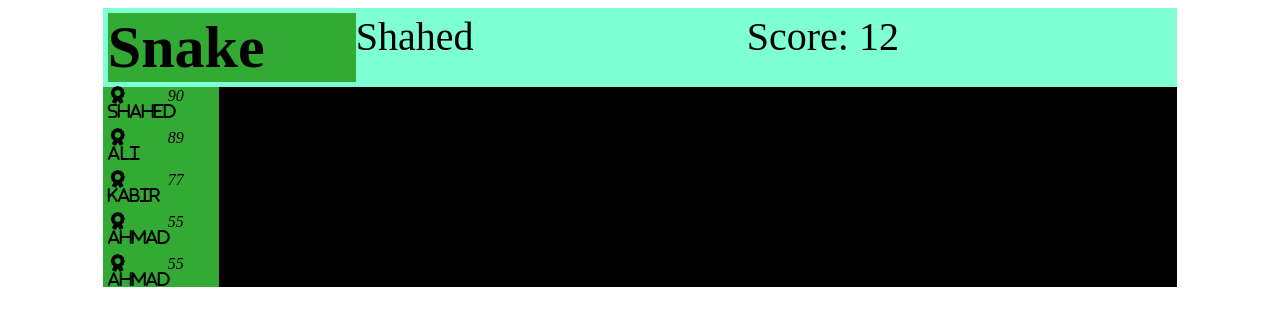
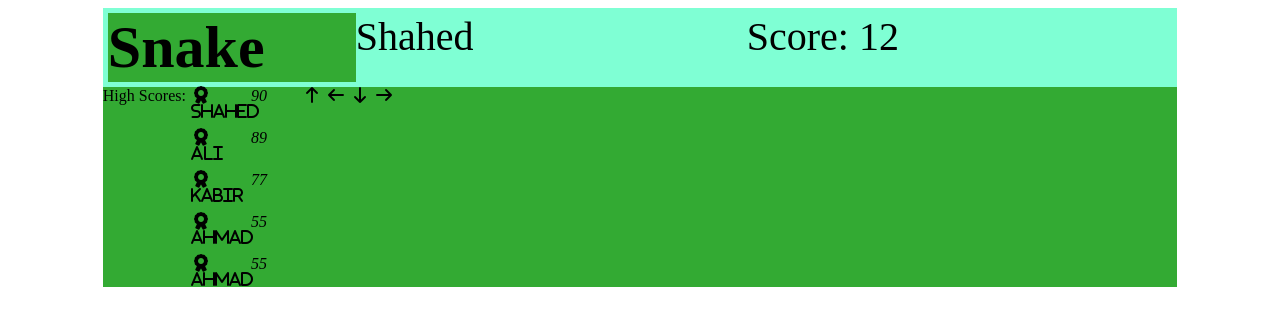
Before and after one commit to ShahedAhmadAhadi/snake, a plain HTML site: page index.html in a window 1280 px wide. Drawn offline with Linux system fonts and the light colour scheme; a web font is replaced by a local one.

Commit message:
Update index.html

```diff
--- a/index.html
+++ b/index.html
@@ -4,7 +4,7 @@
     <meta charset="UTF-8">
     <meta name="viewport" content="width=device-width, initial-scale=1.0">
     <link rel="stylesheet" href="css/style.css">
-    <link rel="stylesheet" href="icon/fontawesome-free-5.12.1-web/css/all.min.css">
+    <link rel="stylesheet" href="icon/fontawesome-free-5.15.1-web/css/all.css">
     <title>Document</title>
 </head>
 <body>
@@ -22,6 +22,7 @@
         </header>
         <article>
             <aside class="high_score">
+                <span class="header-high">High Scores:</span>
                 <div id="hg_names">
                     <i class="fas fa-award"> Shahed</i>
                     <i class="fas fa-award"> Ali</i>
@@ -36,9 +37,19 @@
                     <i>55</i>
                     <i>55</i>
                 </div>
+                <div class="button">
+                    <div class="btn-top">
+                        <i class="fas fa-arrow-up arrow-btn arr-up"></i>
+                        <i class="fas fa-arrow-left arrow-btn arr-left"></i>
+                        <i class="fas fa-arrow-down arrow-btn arr-down"></i>
+                        <i class="fas fa-arrow-right arrow-btn arr-right"></i>
+                    </div>
+                </div>
             </aside>
-            <div id="game_view">
-                ls
+            <div id="game_block">
+                <div id="game_view">
+                    <!-- content -->
+                </div>
             </div>
         </article>
     </div>
```
